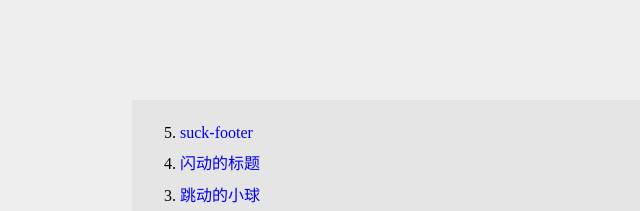
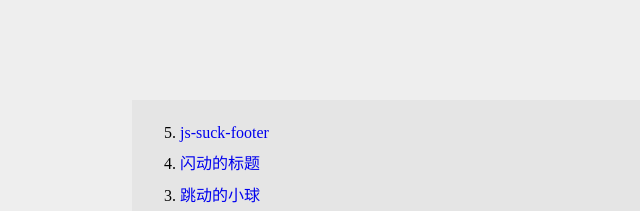
Before and after one commit to yotcap/someGadgets, a plain HTML site: page index.html in a window 1280 px wide. Shown: the top 211 px of the page, 0-640 px from the left. Drawn offline with Linux system fonts and the light colour scheme.

Commit message:
updata js-suck-footer

```diff
--- a/index.html
+++ b/index.html
@@ -15,7 +15,7 @@
 <body>
 	<div id="c">
 		<ol reversed>
-			<li><a href="./suck-footer/suck-footer.html">suck-footer</a></li>
+			<li><a href="./js-suck-footer/js-suck-footer.html">js-suck-footer</a></li>
 			<li><a href="./flashing-title/flashing-title.html">闪动的标题</a></li>
 			<li><a href="./jumpingBall/ball.html">跳动的小球</a></li>
 			<li><a href="./Elements-float-follow-the-mouse/float2.html">浮动元素（可自定义元素个数）</a></li>
```
Also changed, not shown: js-suck-footer/suck-footer.html (renamed from suck-footer/suck-footer.html, +1 -1 lines), 2 other files.
